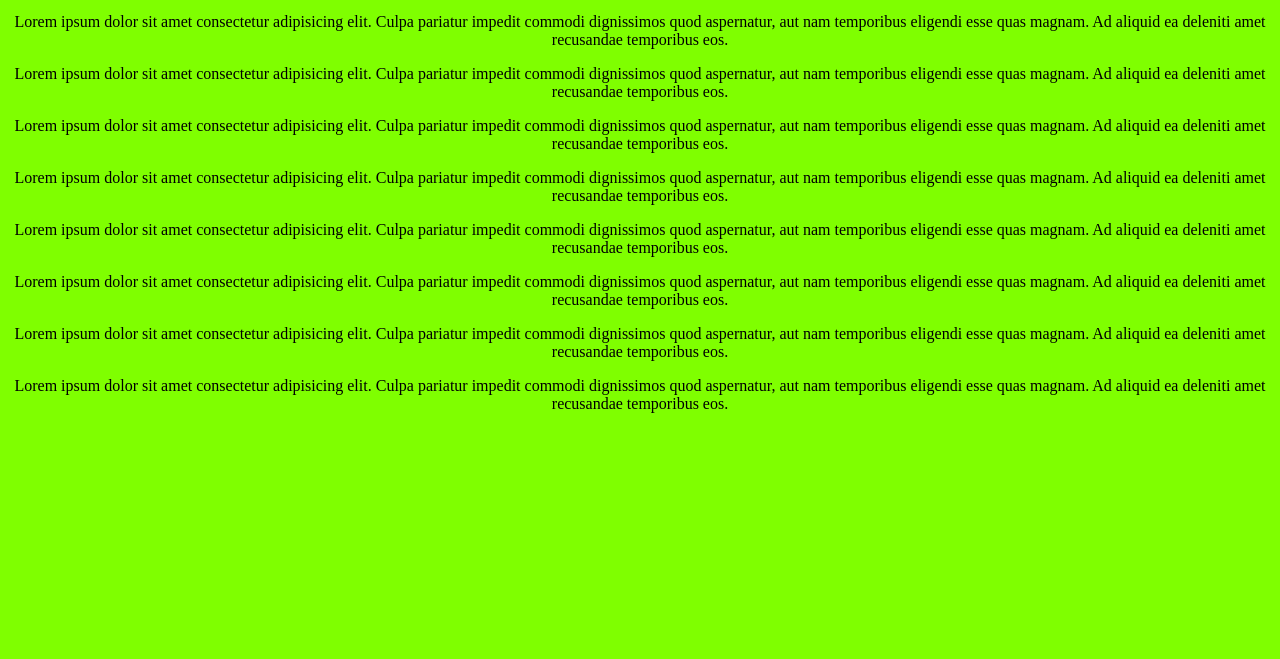
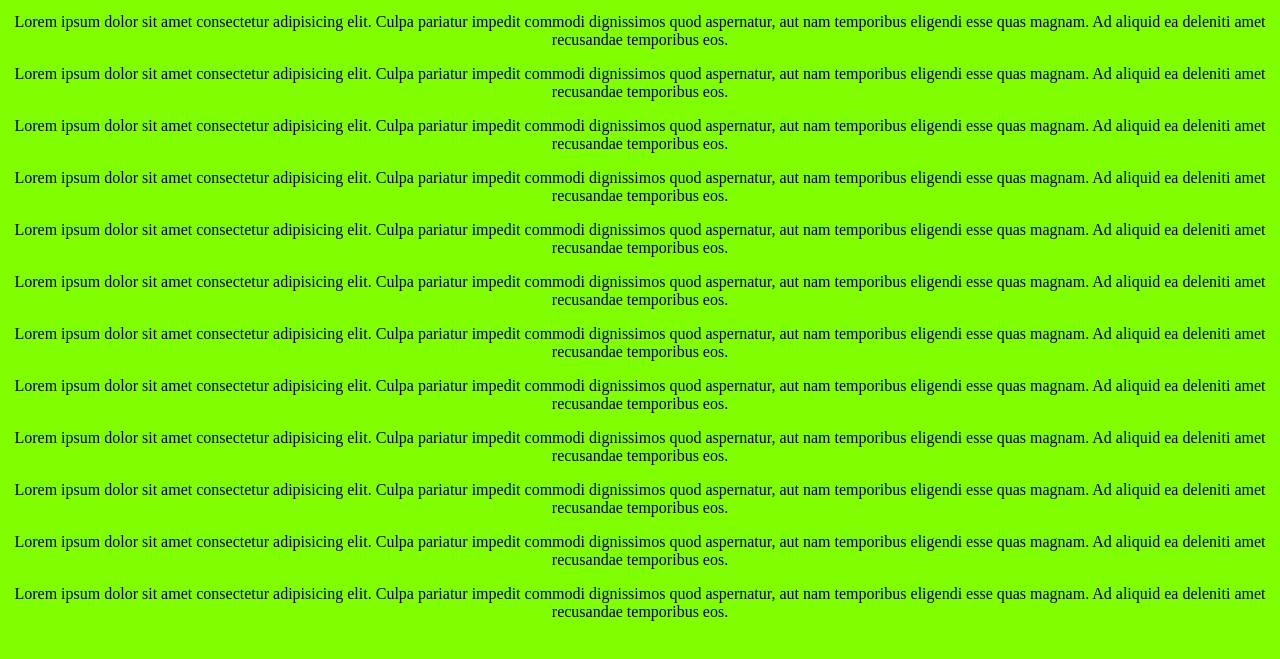
Before and after one commit to abdeldevprojects/github-pages-test, a plain HTML site: page index.html in a window 1280 px wide. Shown: the part 119-778 px from the top of the page. Drawn offline with Linux system fonts and the light colour scheme.

Commit message:
morehtml4

```diff
--- a/index.html
+++ b/index.html
@@ -19,5 +19,9 @@
     <p>Lorem ipsum dolor sit amet consectetur adipisicing elit. Culpa pariatur impedit commodi dignissimos quod aspernatur, aut nam temporibus eligendi esse quas magnam. Ad aliquid ea deleniti amet recusandae temporibus eos.</p>
     <p>Lorem ipsum dolor sit amet consectetur adipisicing elit. Culpa pariatur impedit commodi dignissimos quod aspernatur, aut nam temporibus eligendi esse quas magnam. Ad aliquid ea deleniti amet recusandae temporibus eos.</p>
     <p>Lorem ipsum dolor sit amet consectetur adipisicing elit. Culpa pariatur impedit commodi dignissimos quod aspernatur, aut nam temporibus eligendi esse quas magnam. Ad aliquid ea deleniti amet recusandae temporibus eos.</p>
+    <p>Lorem ipsum dolor sit amet consectetur adipisicing elit. Culpa pariatur impedit commodi dignissimos quod aspernatur, aut nam temporibus eligendi esse quas magnam. Ad aliquid ea deleniti amet recusandae temporibus eos.</p>
+    <p>Lorem ipsum dolor sit amet consectetur adipisicing elit. Culpa pariatur impedit commodi dignissimos quod aspernatur, aut nam temporibus eligendi esse quas magnam. Ad aliquid ea deleniti amet recusandae temporibus eos.</p>
+    <p>Lorem ipsum dolor sit amet consectetur adipisicing elit. Culpa pariatur impedit commodi dignissimos quod aspernatur, aut nam temporibus eligendi esse quas magnam. Ad aliquid ea deleniti amet recusandae temporibus eos.</p>
+    <p>Lorem ipsum dolor sit amet consectetur adipisicing elit. Culpa pariatur impedit commodi dignissimos quod aspernatur, aut nam temporibus eligendi esse quas magnam. Ad aliquid ea deleniti amet recusandae temporibus eos.</p>
 </body>
 </html>
```
